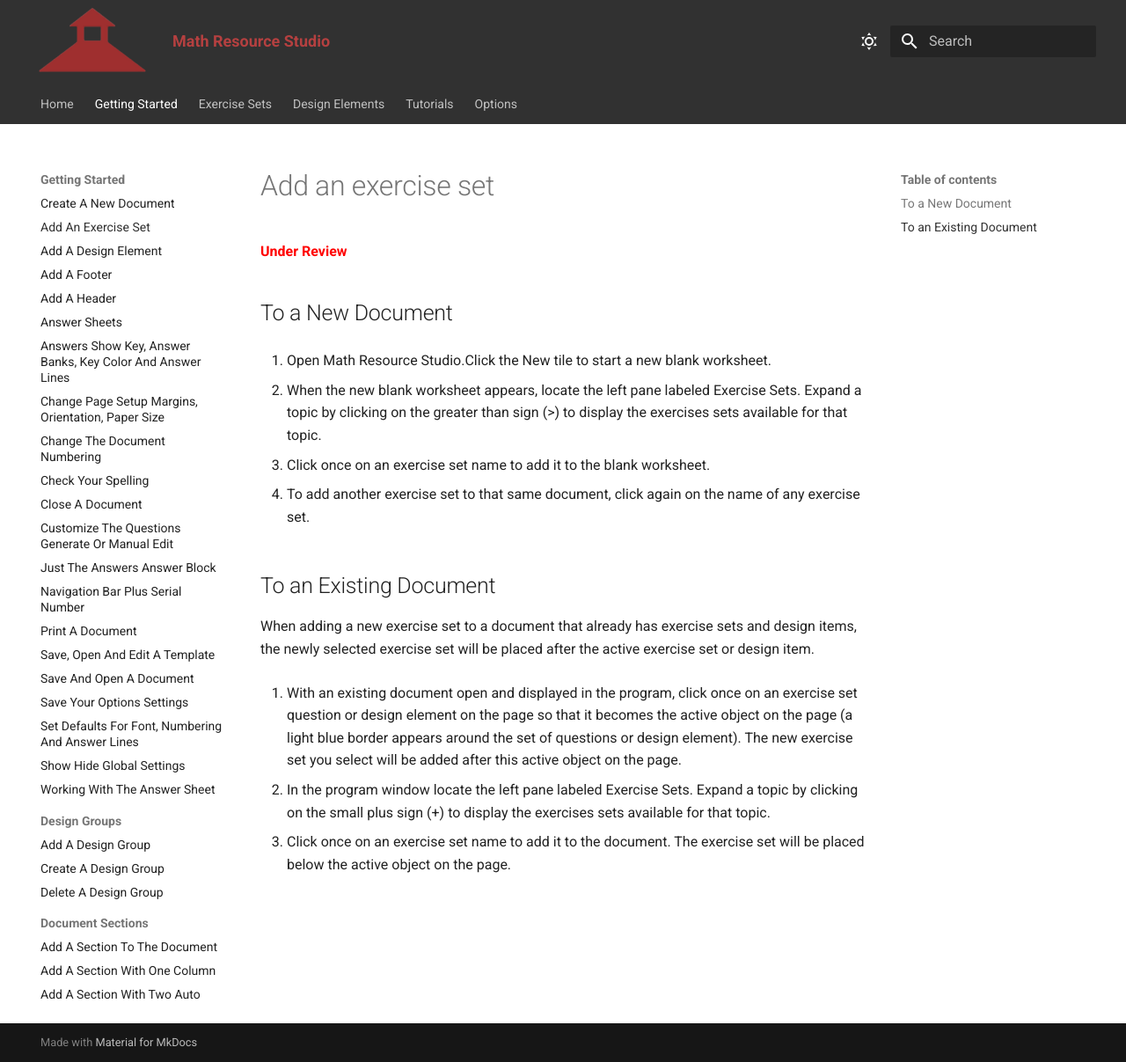
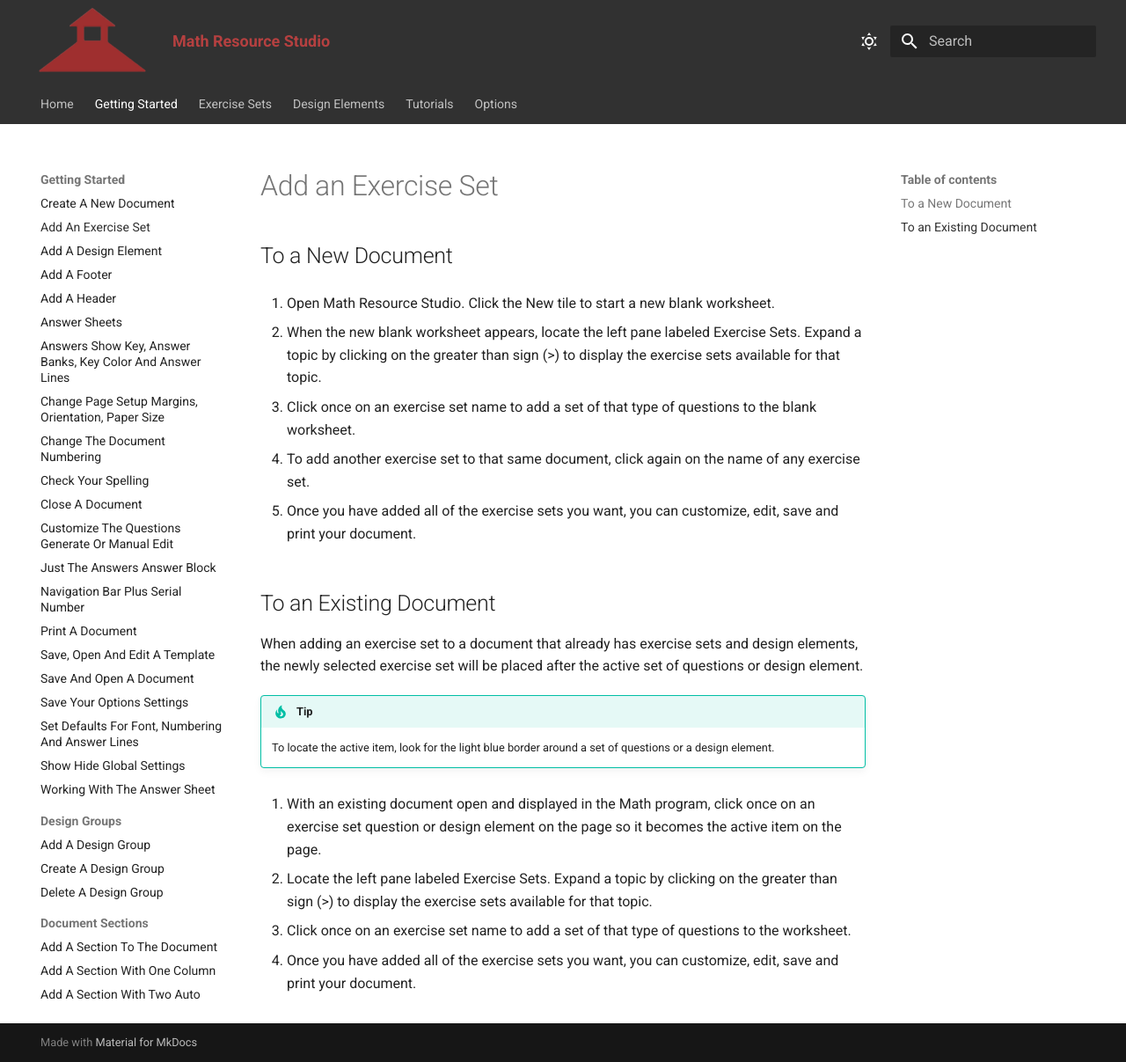
Before and after one commit to rdinch/MathResourceStudio-Help, an MkDocs documentation site: the page built from docs/getting-started/add-an-exercise-set.md, in a window 1280 px wide and 1207 px high. Shown: the whole window at 88% size. Built offline with MkDocs 1.6.1 and Material for MkDocs 9.7.7, drawn with Linux system fonts in a browser that asks for light colours.

Commit message:
Update getting-started docs wording and formatting
Checked formatting on Add a Design Element. Updated and confirmed Add an Exercises Set.

```diff
--- a/docs/getting-started/add-an-exercise-set.md
+++ b/docs/getting-started/add-an-exercise-set.md
@@ -1,23 +1,28 @@
-# Add an exercise set
-
-<p style="color: red; font-weight: bold;">Under Review</p>
+# Add an Exercise Set
 
 ## To a New Document
 
-1. Open Math Resource Studio.Click the New tile to start a new blank worksheet.
+1. Open Math Resource Studio. Click the New tile to start a new blank worksheet.
 
-2. When the new blank worksheet appears, locate the left pane labeled Exercise Sets. Expand a topic by clicking on the greater than sign (>) to display the exercises sets available for that topic.
+2. When the new blank worksheet appears, locate the left pane labeled Exercise Sets. Expand a topic by clicking on the greater than sign (>) to display the exercise sets available for that topic.
 
-3. Click once on an exercise set name to add it to the blank worksheet.
+3. Click once on an exercise set name to add a set of that type of questions to the blank worksheet.
 
 4. To add another exercise set to that same document, click again on the name of any exercise set.
 
+5. Once you have added all of the exercise sets you want, you can customize, edit, save and print your document.
+
 ## To an Existing Document
 
-When adding a new exercise set to a document that already has exercise sets and design items, the newly selected exercise set will be placed after the active exercise set or design item.
+When adding an exercise set to a document that already has exercise sets and design elements, the newly selected exercise set will be placed after the active set of questions or design element.
 
-1. With an existing document open and displayed in the program, click once on an exercise set question or design element on the page so that it becomes the active object on the page (a light blue border appears around the set of questions or design element). The new exercise set you select will be added after this active object on the page.
+!!! tip
+    To locate the active item, look for the light blue border around a set of questions or a design element.
 
-2. In the program window locate the left pane labeled Exercise Sets. Expand a topic by clicking on the small plus sign (+) to display the exercises sets available for that topic.
+1. With an existing document open and displayed in the Math program, click once on an exercise set question or design element on the page so it becomes the active item on the page.
 
-3. Click once on an exercise set name to add it to the document. The exercise set will be placed below the active object on the page.
+2. Locate the left pane labeled Exercise Sets. Expand a topic by clicking on the greater than sign (>) to display the exercise sets available for that topic.
+
+3. Click once on an exercise set name to add a set of that type of questions to the worksheet.
+
+4. Once you have added all of the exercise sets you want, you can customize, edit, save and print your document.
```
Also changed, not shown: docs/getting-started/add-a-design-element.md (+2 -0 lines), docs/getting-started/add-a-header.md (+3 -3 lines), docs/getting-started/working-with-the-answer-sheet.md (+4 -1 lines).
